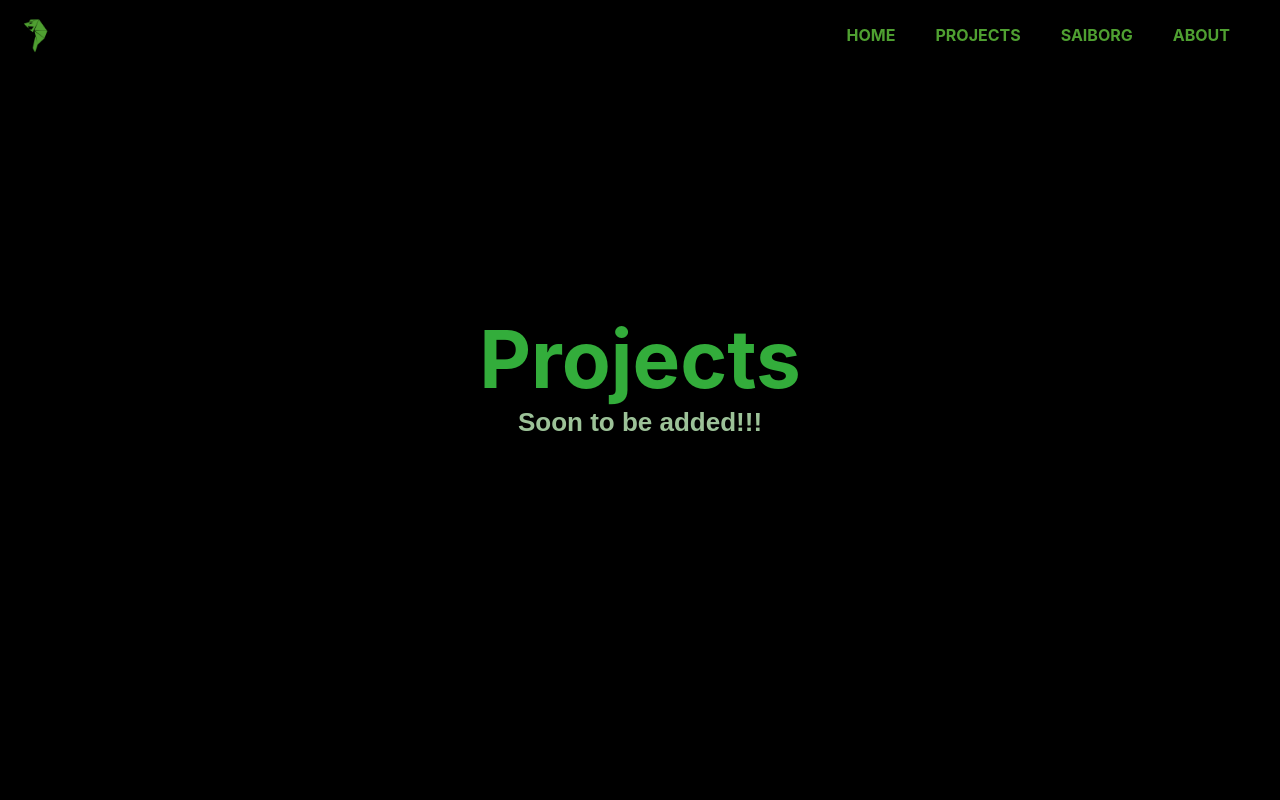
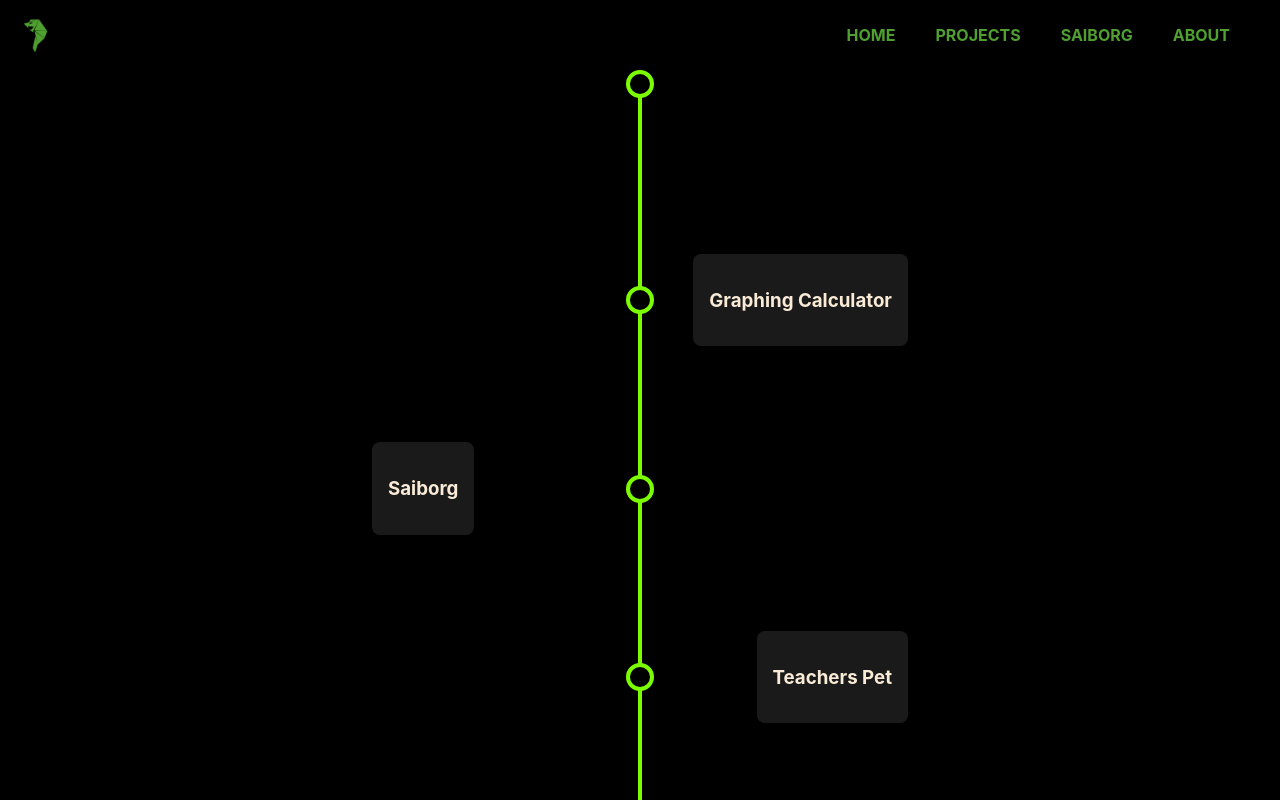
Before and after one commit to SaiChamarty/my-website, a React (Create React App) app: page /projects in a window 1280 px wide. Shown: the top 800 px of the page. Built offline with nearby package versions, Linux system fonts and the light colour scheme; a web font is replaced by a local one.

Commit message:
Projects timeline implemented

```diff
--- a/src/components/Projects.jsx
+++ b/src/components/Projects.jsx
@@ -1,19 +1,29 @@
 import '../App.css';
 import Navbar from './Navbar';
+import Timeline from '../components/Timeline';
 
-function Projects() {
+const initialData = [
+  { title: 'Project A', description: 'Description A' },
+  { title: 'Project B', description: 'Description B' },
+  // …etc.
+];
+
+
+export default function Projects() {
+  // mock “load more” fn—swap for real API call
+  const loadMore = async () => {
+    return [
+      { title: 'Project C', description: '…' },
+      { title: 'Project D', description: '…' }
+    ];
+  };
+
   return (
-    <div className='App'>
-      <div className='Text'>
-        <div className='name'>
-          <h1>Projects</h1>
-        </div>
-        <div className='description'>
-          <h1>Soon to be added!!!</h1>
-        </div>
-      </div>
+    <div className="App">
+      <Timeline
+        initialProjects={initialData}
+        loadMoreProjects={loadMore}
+      />
     </div>
   );
 }
-
-export default Projects;
--- /dev/null
+++ b/src/components/Timeline.css
@@ -0,0 +1,74 @@
+/* src/components/Timeline.css */
+
+.timeline {
+  position: relative;
+  padding: 4rem 0;
+  width: 90%;
+  max-width: 600px;
+  margin: 0 auto;
+  transform: translateY(1.5rem);
+}
+
+.timeline::before {
+  content: '';
+  position: absolute;
+  left: 50%;
+  top: 0;
+  bottom: 0;
+  width: 4px;
+  background: #7CFC00; /* neon green */
+  transform: translateX(-50%);
+}
+
+.timeline-item {
+  position: relative;
+  display: flex;
+  align-items: center;
+  margin: 6rem 0;
+  opacity: 0;
+  transform: translateY(30px);
+  animation: fadeInUp 0.6s forwards;
+}
+
+.timeline-item:nth-child(even) .content {
+  margin-left: 2rem;
+  text-align: left;
+}
+
+.timeline-item:nth-child(odd) {
+  flex-direction: row-reverse;
+}
+
+.timeline-item:nth-child(odd) .content {
+  margin-right: 2rem;
+  text-align: right;
+}
+
+.marker {
+  position: absolute;
+  left: 50%;
+  width: 1.25rem;
+  height: 1.25rem;
+  background: black;
+  border: 4px solid #7CFC00;
+  border-radius: 50%;
+  transform: translateX(-50%);
+}
+
+.content {
+  background: rgba(255,255,255,0.1);
+  padding: 1rem;
+  border-radius: 0.5rem;
+}
+
+.loading-sentinel {
+  height: 1px;
+}
+
+/* simple fade‑in animation */
+@keyframes fadeInUp {
+  to {
+    opacity: 1;
+    transform: none;
+  }
+}
--- /dev/null
+++ b/src/components/Timeline.jsx
@@ -0,0 +1,30 @@
+// src/components/Timeline.jsx
+import React, { useState, useEffect, useRef } from 'react';
+import './Timeline.css';
+import { projectDict } from '../data/projects';
+
+export default function Timeline({ loadMoreProjects, initialProjects }) {
+    const projects = Object.entries(projectDict).map(
+        ([title, description]) => ({ title, description })
+    );
+
+    return (
+        <div>
+            <div className="marker" />
+            <div className="timeline">
+                {/* --- YOUR PROJECT NODES --- */}
+                {projects.map((proj, idx) => (
+                    <div className="timeline-item" key={idx}>
+                    <div className="marker" />
+                    <div className="content">
+                        <h3>{proj.title}</h3>
+                        <p>{proj.description}</p>
+                    </div>
+                    </div>
+                ))}
+            </div>
+        </div>
+
+
+    );
+}
--- /dev/null
+++ b/src/data/projects.js
@@ -0,0 +1,8 @@
+// src/data/projects.js
+export const projectDict = {
+  'Graphing Calculator': '',
+  'Saiborg': '',
+  'Teachers Pet': '',
+  'Obstacle Avoiding Robot': '',
+  // ← just add or remove entries here
+};
```
